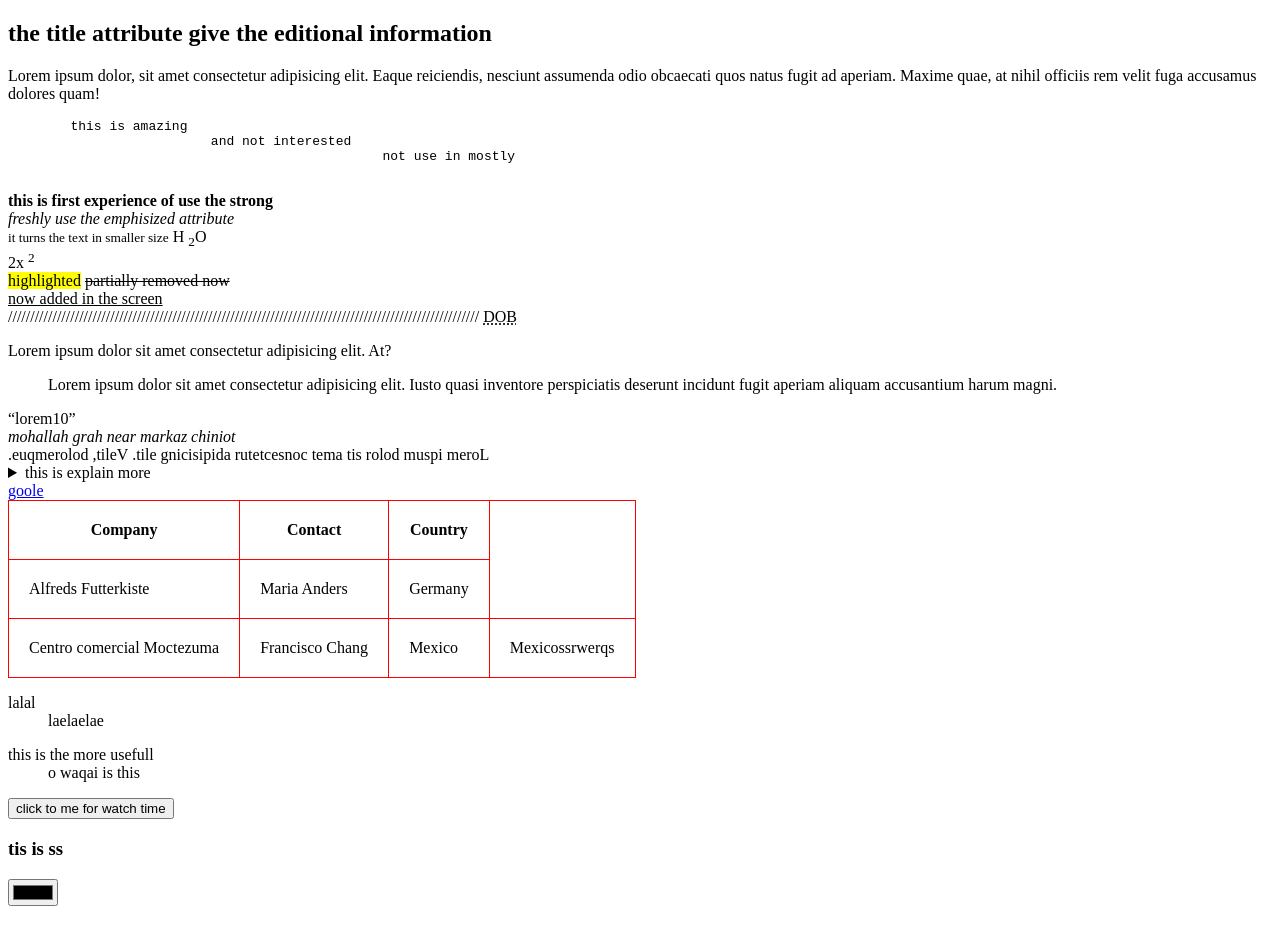
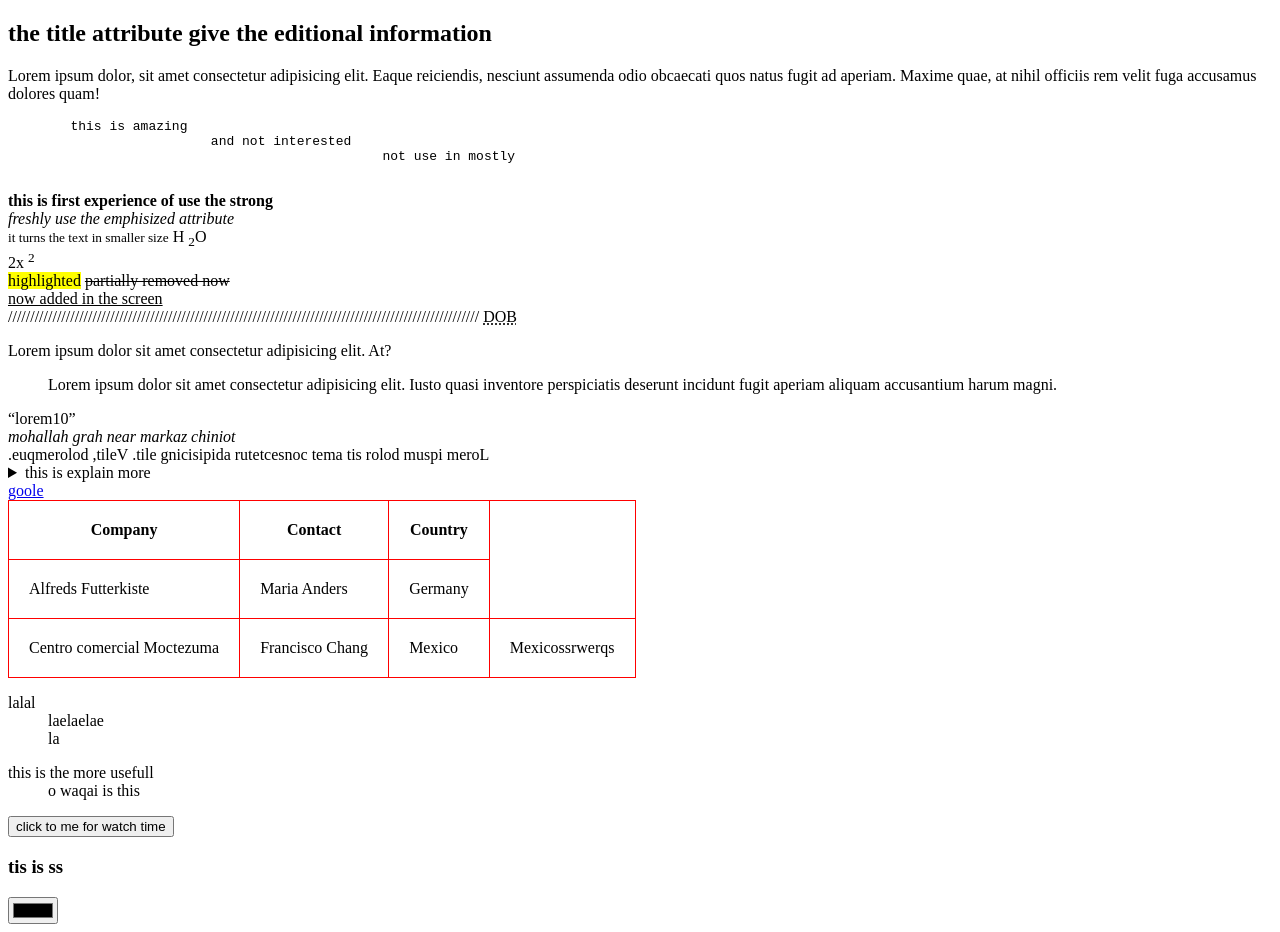
Before and after one commit to HaidarShah208/prac, a plain HTML site: page index.html in a window 1280 px wide. Drawn offline with Linux system fonts and the light colour scheme.

```diff
--- a/index.html
+++ b/index.html
@@ -71,6 +71,7 @@
     <dl>
         <dt>lalal</dt>
         <dd>laelaelae</dd>
+        <dd>la</dd>
     </dl>
 
     <dl>
```
